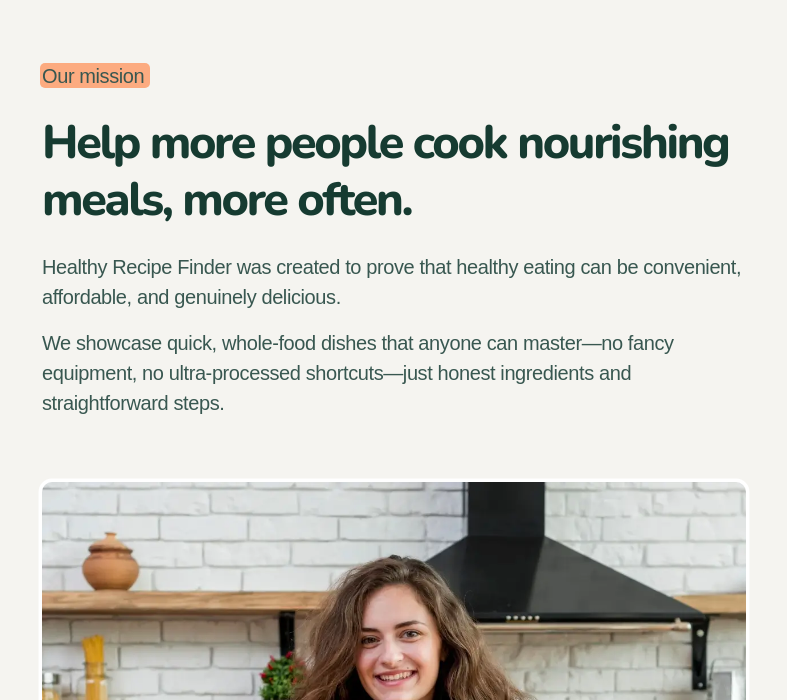
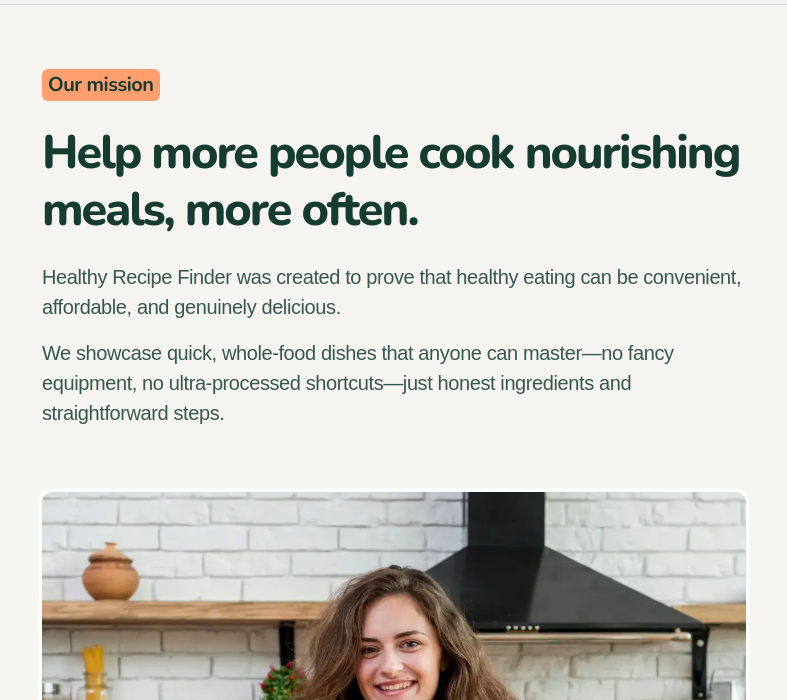
Before and after one commit to SashaYerokhov/Healthy-recipe, a plain HTML site: page about.html in a window 1280 px wide. Shown: the part 100-800 px from the top of the page, without its empty margins (246-1033 px from the left). Drawn offline with Linux system fonts and the light colour scheme.

Commit message:
Changes in HTML and CSS-files

```diff
--- a/about.html
+++ b/about.html
@@ -21,7 +21,12 @@
         <a href="#" class="header__logo">
           <img src="./assets/images/logo.svg" alt="logo" />
         </a>
-        <button class="header__icon-open" aria-label="Open Menu" aria-expanded="false" aria-controls="navMenu">
+        <button
+          class="header__icon-open"
+          aria-label="Open Menu"
+          aria-expanded="false"
+          aria-controls="navMenu"
+        >
           <svg
             width="40"
             height="40"
@@ -73,11 +78,14 @@
         </div>
       </div>
     </header>
+    <hr />
     <main class="main">
       <section class="mission container">
         <div class="mission__content">
-          <p class="mission__color">Our mission</p>
-          <h2>Help more people cook nourishing meals, more often.</h2>
+          <hgroup>
+            <h1 class="mission__color">Our mission</h1>
+            <p>Help more people cook nourishing meals, more often.</p>
+          </hgroup>
           <p>
             Healthy Recipe Finder was created to prove that healthy eating can
             be convenient, affordable, and genuinely delicious.
@@ -101,6 +109,7 @@
           />
         </picture>
       </section>
+      <hr />
       <section class="exist-philosophy container">
         <div class="exist">
           <h2>Why we exist</h2>
@@ -125,6 +134,7 @@
             </p>
           </div>
         </div>
+        <hr />
         <div class="philosophy">
           <h2>Our food philosophy</h2>
           <div class="philosophy__content">
@@ -151,6 +161,7 @@
           </div>
         </div>
       </section>
+      <hr />
       <section class="plate container">
         <div class="plate__content">
           <h2>Beyond the plate</h2>
@@ -183,7 +194,6 @@
           />
         </picture>
       </section>
-
       <section class="smarter container">
         <h2>Ready to cook smarter?</h2>
         <p>Hit the button, pick a recipe, and get dinner on the table—fast.</p>
--- a/styles/style.css
+++ b/styles/style.css
@@ -38,6 +38,12 @@ body {
   background-color: var(--neutral-100);
   /* position: relative; */
 }
+hr {
+  border: none; /* Убираем стандартную рамку */
+  background-color: var(--neutral-300); /* Цвет линии */
+  height: 1px; /* Толщина */
+  width: 100%; /* Ширина */
+}
 img {
   /* Чтобы ширина не выходила за экран изображения */
   max-width: 100%;
@@ -66,11 +72,9 @@ button {
   max-width: 363px;
   margin-inline: auto;
   padding-inline: 10px;
-  /* border: 2px solid black; */
 }
 .header {
   padding-block: 20px;
-  border-bottom: 1px solid var(--neutral-300);
 }
 .header__container {
   display: flex;
@@ -139,6 +143,10 @@ button {
   letter-spacing: -0.03em;
   text-align: center;
   color: var(--neutral-0);
+  transition: background-color 450ms ease-in-out;
+  &:hover {
+    background-color: var(--neutral-600);
+  }
   &:focus {
     outline: none;
   }
@@ -173,12 +181,12 @@ button {
   margin-block: 0 16px;
 }
 /* декоративная полоска в заголовке */
- .meals h1 span {
-  background-image: url('../assets/images/hero-background.svg');
+.meals h1 span {
+  background-image: url("../assets/images/hero-background.svg");
   background-repeat: no-repeat;
   background-size: contain;
   background-position: center bottom 25%;
- }
+}
 .meals p {
   font-family: var(--font-family);
   font-weight: 500;
@@ -353,41 +361,34 @@ button {
 /* Mission */
 .mission {
   padding-block-end: 64px;
-  border-bottom: 1px solid var(--neutral-300);
 }
 .mission__content {
   margin-block-end: 40px;
 }
 .mission__color {
   font-family: var(--second-family);
+  width: fit-content;
+  /*  указывает элементу использовать столько горизонтального пространства, сколько необходимо для его содержимого, но не более максимального доступного пространства в его контейнере.  */
+  height: 32px;
+  padding-inline: 6px;
+  text-align: center;
+  align-content: center;
   font-weight: 700;
   font-size: 20px;
   line-height: 140%;
-  letter-spacing: -0.03em;
+  letter-spacing: -0.5px;
   color: var(--neutral-900);
-  position: relative;
+  background: var(--orange);
+  border-radius: 6px;
+  margin-block: 0 24px;
 }
-.mission__color::after {
-  position: absolute;
-  content: "";
-  width: 110px;
-  height: 25px;
-  border-radius: 5px;
-  background-color: var(--orange);
-  top: 2px;
-  left: -2px;
-  opacity: 0.85;
-  z-index: -1;
-}
-.mission__content p:first-child {
-  margin-block-end: 24px;
-}
-.mission__content h2 {
+
+.mission__content hgroup p {
   font-family: var(--second-family);
+  font-size: clamp(2.5rem, calc(2.324rem + 0.751vw), 3rem);
   font-weight: 800;
-  font-size: clamp(2.5rem, calc(2.324rem + 0.751vw), 3rem);
   line-height: 120%;
-  letter-spacing: -0.05em;
+  letter-spacing: -2px;
   color: var(--neutral-900);
   margin-block: 0 24px;
 }
@@ -400,7 +401,7 @@ button {
   color: var(--neutral-600);
   margin-block: 0;
 }
-.mission__content p:nth-child(3) {
+.mission__content p:not(:last-child) {
   margin-block-end: 16px;
 }
 .mission img {
@@ -458,12 +459,10 @@ button {
 }
 .exist {
   padding-block-end: 48px;
-  border-bottom: 1px solid var(--neutral-300);
 }
 
 .philosophy {
   margin-block-start: 48px;
-  border-bottom: 1px solid var(--neutral-300);
 }
 .philosophy__content p:last-child {
   margin-block-end: 0;
@@ -498,15 +497,28 @@ button {
   margin-block: 0 12px;
 }
 .plate__list {
-  padding-inline-start: 32px;
+  list-style-type: none;
 }
-.plate__item {
+.plate__list li {
   font-family: var(--font-family);
   font-weight: 500;
   font-size: 20px;
   line-height: 150%;
   letter-spacing: -0.02em;
   color: var(--neutral-600);
+  padding-inline-start: 32px;
+  position: relative;
+}
+.plate__list li::before {
+  position: absolute;
+  content: "";
+  width: 8px;
+  height: 8px;
+  border-radius: 50%;
+  background-color: var(--neutral-600);
+  top: 0;
+  left: 0;
+  transform: translate(150%, 150%);
 }
 
 .plate img {
```
Also changed, not shown: index.html (+1 -0 lines), recipe.html (+2 -0 lines), recipes.html (+1 -0 lines).
